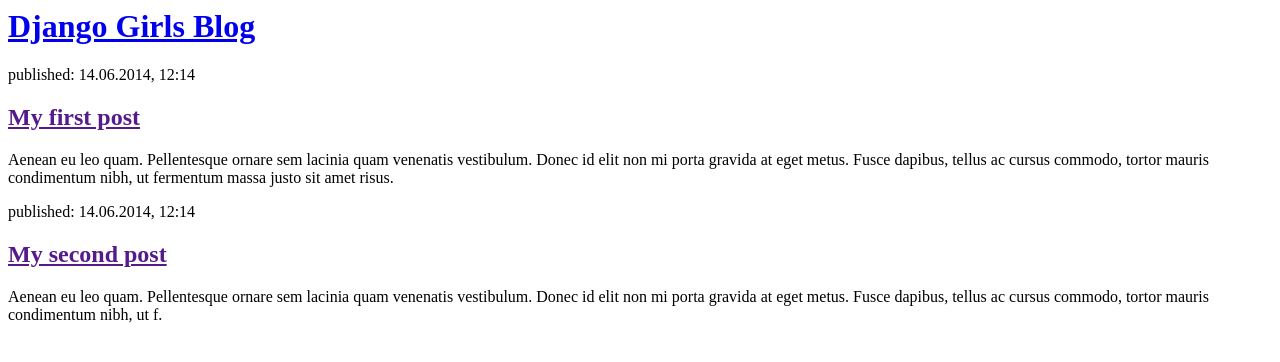
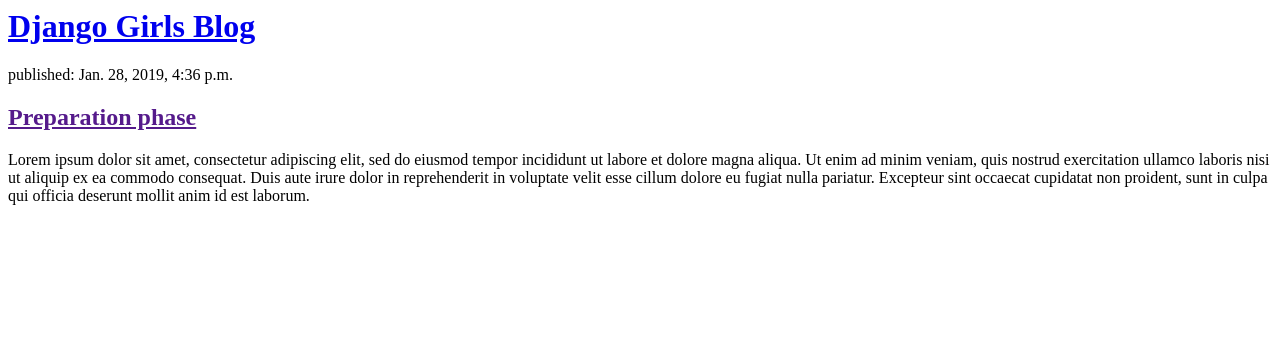
Before and after one commit to navyabhat98/Django-girls-blog, a Django app: page / in a window 1280 px wide. Shown: the top 362 px of the page. Run offline with Django 3.2, Linux system fonts and the light colour scheme; data comes from the database, SQL or seed files in the repository.

Commit message:
html template changed to display from the database

```diff
--- a/blog/models.py
+++ b/blog/models.py
@@ -2,7 +2,7 @@
 from django.db import models
 from django.utils import timezone
 
-
+#datebase, to store author name, title, contents, date and time of creation and publishing
 class Post(models.Model):
     author = models.ForeignKey(settings.AUTH_USER_MODEL, on_delete=models.CASCADE)
     title = models.CharField(max_length=200)
--- a/blog/templates/blog/post_list.html
+++ b/blog/templates/blog/post_list.html
@@ -6,17 +6,13 @@
         <div>
             <h1><a href="/">Django Girls Blog</a></h1>
         </div>
+        {% for post in posts %}         <!--django template, for loop to print from the database-->
+            <div>
+                <p>published: {{ post.published_date }}</p>
+                <h2><a href="">{{ post.title }}</a></h2>
+                <p>{{ post.text|linebreaksbr }}</p>
+            </div>
+        {% endfor %}
 
-        <div>
-            <p>published: 14.06.2014, 12:14</p>
-            <h2><a href="">My first post</a></h2>
-            <p>Aenean eu leo quam. Pellentesque ornare sem lacinia quam venenatis vestibulum. Donec id elit non mi porta gravida at eget metus. Fusce dapibus, tellus ac cursus commodo, tortor mauris condimentum nibh, ut fermentum massa justo sit amet risus.</p>
-        </div>
-
-        <div>
-            <p>published: 14.06.2014, 12:14</p>
-            <h2><a href="">My second post</a></h2>
-            <p>Aenean eu leo quam. Pellentesque ornare sem lacinia quam venenatis vestibulum. Donec id elit non mi porta gravida at eget metus. Fusce dapibus, tellus ac cursus commodo, tortor mauris condimentum nibh, ut f.</p>
-        </div>
     </body>
 </html>
--- a/blog/views.py
+++ b/blog/views.py
@@ -1,4 +1,7 @@
 from django.shortcuts import render
+from django.utils import timezone
+from .models import Post
 
 def post_list(request):
-    return render(request, 'blog/post_list.html', {})
+    posts = Post.objects.filter(published_date__lte=timezone.now()).order_by('published_date')
+    return render(request, 'blog/post_list.html', {'posts': posts})
```
